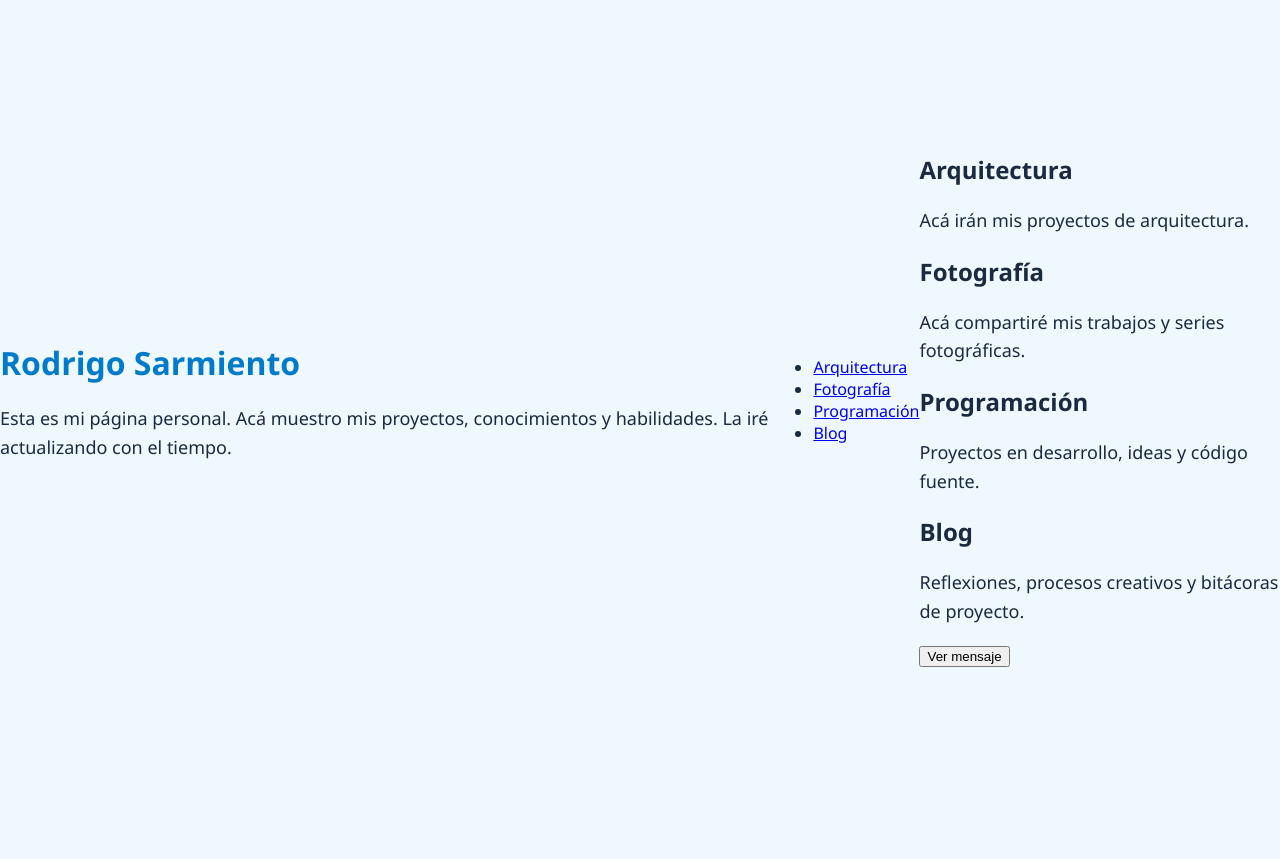
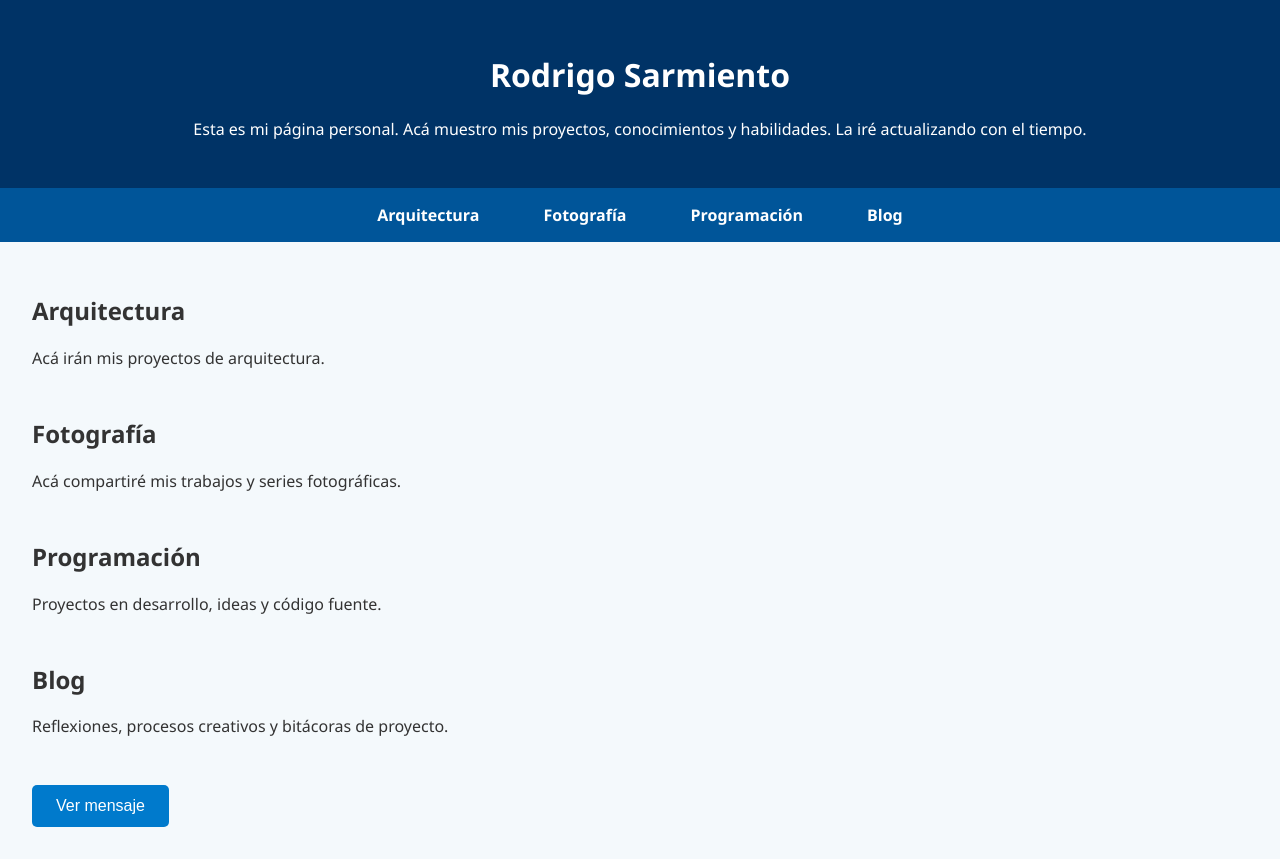
Before and after one commit to rodrigo-sarmiento/mi-pagina, a plain HTML site: page index.html in a window 1280 px wide. Before the commit the page ends 800 px from the top, so only its background shows below. Drawn offline with Linux system fonts and the light colour scheme.

Commit message:
Update style.css

```diff
--- a/style.css
+++ b/style.css
@@ -1,34 +1,65 @@
-/* Estilo general */
 body {
-  font-family: 'Segoe UI', Tahoma, Geneva, Verdana, sans-serif;
-  background-color: #f0f8ff;
-  color: #1a2a40;
+  font-family: 'Segoe UI', sans-serif;
+  background-color: #f4f9fc;
+  color: #333;
   margin: 0;
   padding: 0;
-  display: flex;
-  justify-content: center;
-  align-items: center;
-  height: 100vh;
 }
 
-/* Contenedor central */
-.container {
-  background-color: #ffffff;
-  padding: 40px;
-  border-radius: 12px;
-  box-shadow: 0 4px 12px rgba(0, 80, 180, 0.15);
-  max-width: 600px;
+header {
+  background-color: #003366;
+  color: white;
+  padding: 2rem;
   text-align: center;
 }
 
-/* Título */
-h1 {
-  color: #007acc;
-  margin-bottom: 20px;
+nav {
+  background-color: #005599;
 }
 
-/* Párrafo */
-p {
-  font-size: 18px;
-  line-height: 1.6;
+.nav-tabs {
+  list-style: none;
+  display: flex;
+  justify-content: center;
+  margin: 0;
+  padding: 0;
 }
+
+.nav-tabs li {
+  margin: 0 1rem;
+}
+
+.nav-tabs a {
+  display: block;
+  padding: 1rem;
+  color: white;
+  text-decoration: none;
+  font-weight: bold;
+}
+
+.nav-tabs a:hover {
+  background-color: #007acc;
+  transition: 0.3s;
+}
+
+main {
+  padding: 2rem;
+}
+
+section {
+  margin-bottom: 3rem;
+}
+
+button {
+  background-color: #007acc;
+  color: white;
+  border: none;
+  padding: 0.75rem 1.5rem;
+  font-size: 1rem;
+  cursor: pointer;
+  border-radius: 5px;
+}
+
+button:hover {
+  background-color: #005f99;
+}
```
